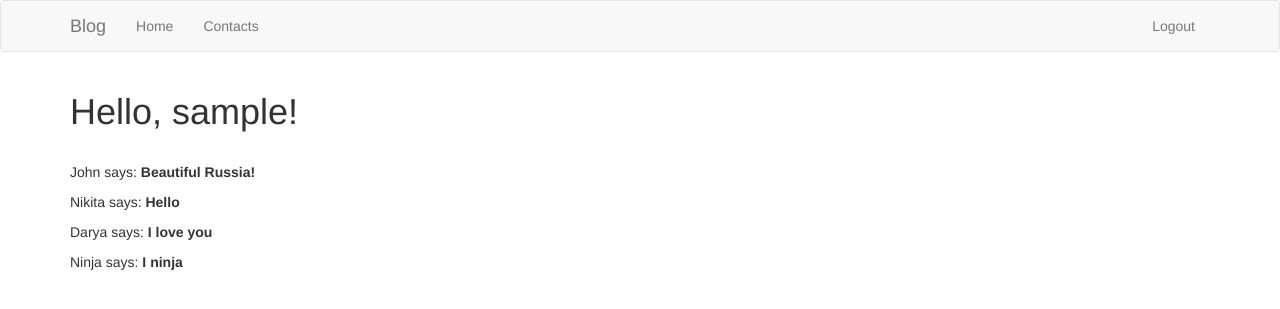
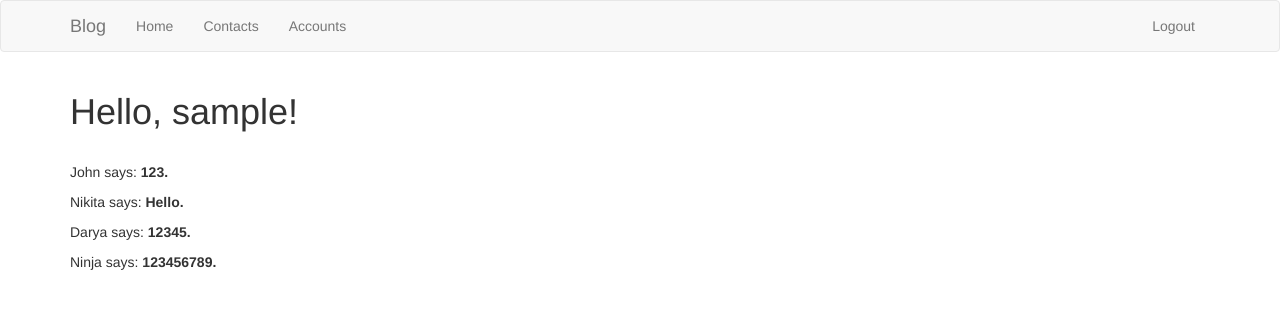
Before and after one commit to G00DLER/flask-app, a Flask app: page / in a window 1280 px wide. Shown: the top 309 px of the page. Run offline with Flask 3, Linux system fonts and the light colour scheme; the visitor is signed in with stand-in values (Sample User, id 1); some libraries are stand-ins or nearby versions.

Commit message:
add accounts.html update base, index.html

```diff
--- a/app/routes.py
+++ b/app/routes.py
@@ -14,7 +14,7 @@ def index():
     posts = [
         {
             'author': {'username': 'John'},
-            'body': 'Beautiful Russia!'
+            'body': '123'
         },
         {
             'author': {'username': 'Nikita'},
@@ -22,11 +22,11 @@ def index():
         },
         {
             'author': {'username': 'Darya'},
-            'body': 'I love you'
+            'body': '12345'
         },
         {
             'author': {'username': 'Ninja'},
-            'body': 'I ninja'
+            'body': '123456789'
         }
     ]
     return render_template("index.html", title='Home Page', posts=posts)
@@ -75,3 +75,23 @@ def register():
 @login_required
 def contact():
     return render_template('contact.html', title='Contact')
+
+
+@app.route('/accounts')
+@login_required
+def accounts():
+    posts = [
+        {
+            'user': {'username': 'Nikita'},
+        },
+        {
+            'user': {'username': 'Darya'},
+        },
+        {
+            'user': {'username': 'Maxim'}
+        },
+        {
+            'user': {'username': 'Ninja'},
+        }
+    ]
+    return render_template("account.html", title="Accounts", posts=posts)
--- a/app/templates/base.html
+++ b/app/templates/base.html
@@ -20,6 +20,7 @@
                 <ul class="nav navbar-nav">
                     <li><a href="{{ url_for('index') }}">Home</a></li>
                     <li><a href="{{ url_for('contact') }}">Contacts</a></li>
+                    <li><a href="{{ url_for('accounts') }}">Accounts</a></li>
                 </ul>
                 <ul class="nav navbar-nav navbar-right">
                     {% if current_user.is_anonymous %}
--- a/app/templates/index.html
+++ b/app/templates/index.html
@@ -3,6 +3,6 @@
 {% block app_content %}
     <h1>Hello, {{ current_user.username }}!</h1><br>
     {% for post in posts %}
-    <div><p>{{ post.author.username }} says: <b>{{ post.body }}</b></p></div>
+    <div><p>{{ post.author.username }} says: <b>{{ post.body }}.</b></p></div>
     {% endfor %}
 {% endblock %}
```
Also changed, not shown: app/templates/account.html (added, +8 -0 lines), app.db.
